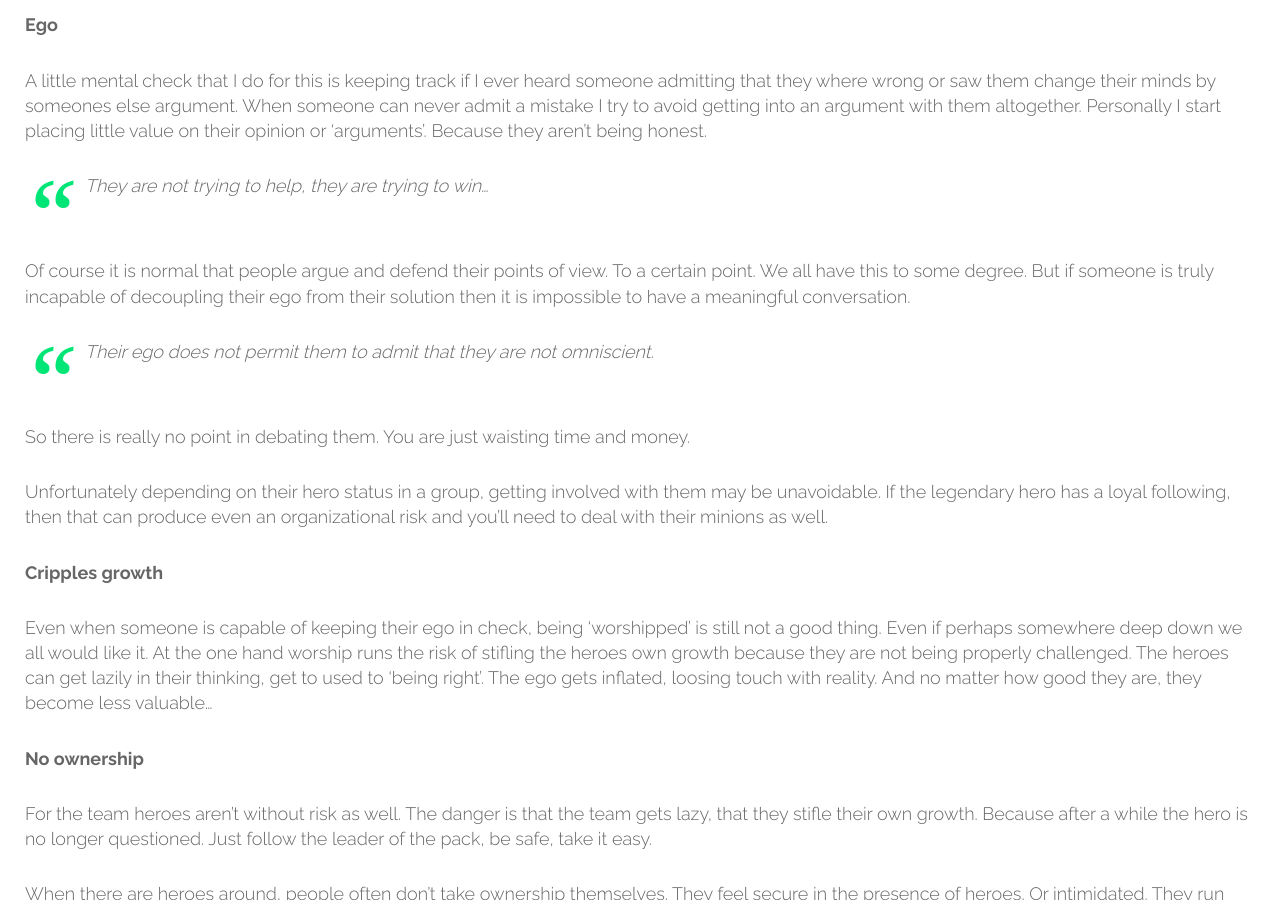
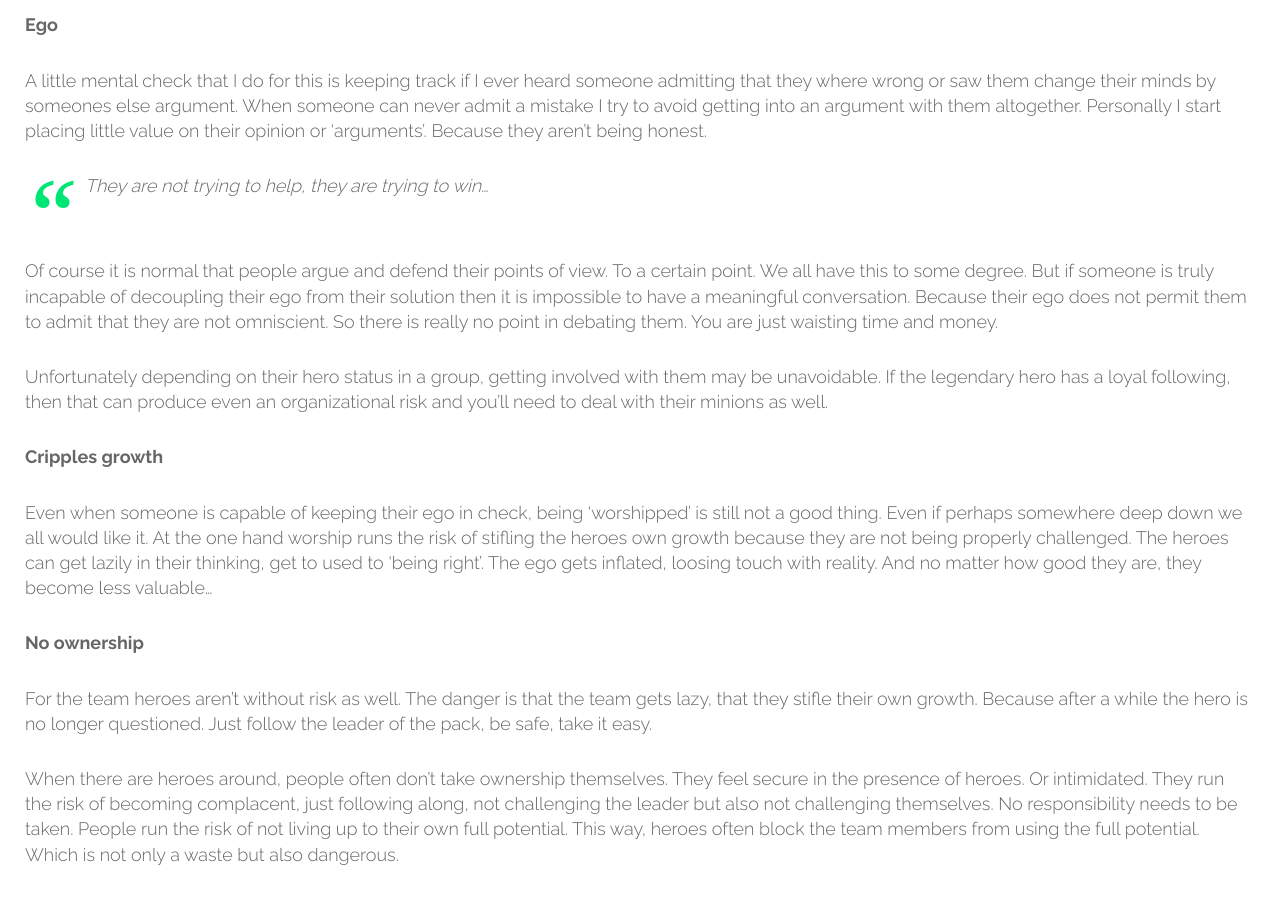
Before and after one commit to tripledio/tripledio.github.io, a Jekyll site: the page built from _posts/2018-05-01-Heroes.md, in a window 1280 px wide and 900 px high, scrolled down 6772 px. Built offline with Jekyll 4.4.1, drawn with Linux system fonts in a browser that asks for light colours; some of the changed text lies outside the part shown.

Commit message:
wrapping up

```diff
--- a/_posts/2018-05-01-Heroes.md
+++ b/_posts/2018-05-01-Heroes.md
@@ -144,11 +144,7 @@ A little mental check that I do for this is keeping track if I ever heard someon
 
 > They are not trying to help, they are trying to win...
 
-Of course it is normal that people argue and defend their points of view. To a certain point. We all have this to some degree. But if someone is truly incapable of decoupling their ego from their solution then it is impossible to have a meaningful conversation.
-
-> Their ego does not permit them to admit that they are not omniscient.
-
-So there is really no point in debating them. You are just waisting time and money.
+Of course it is normal that people argue and defend their points of view. To a certain point. We all have this to some degree. But if someone is truly incapable of decoupling their ego from their solution then it is impossible to have a meaningful conversation. Because their ego does not permit them to admit that they are not omniscient. So there is really no point in debating them. You are just waisting time and money.
 
 Unfortunately depending on their hero status in a group, getting involved with them may be unavoidable. If the legendary hero has a loyal following, then that can produce even an organizational risk and you'll need to deal with their minions as well.
 
```
Also changed, not shown: other parts of _posts/2018-05-01-Heroes.md (+2 -1 lines).
